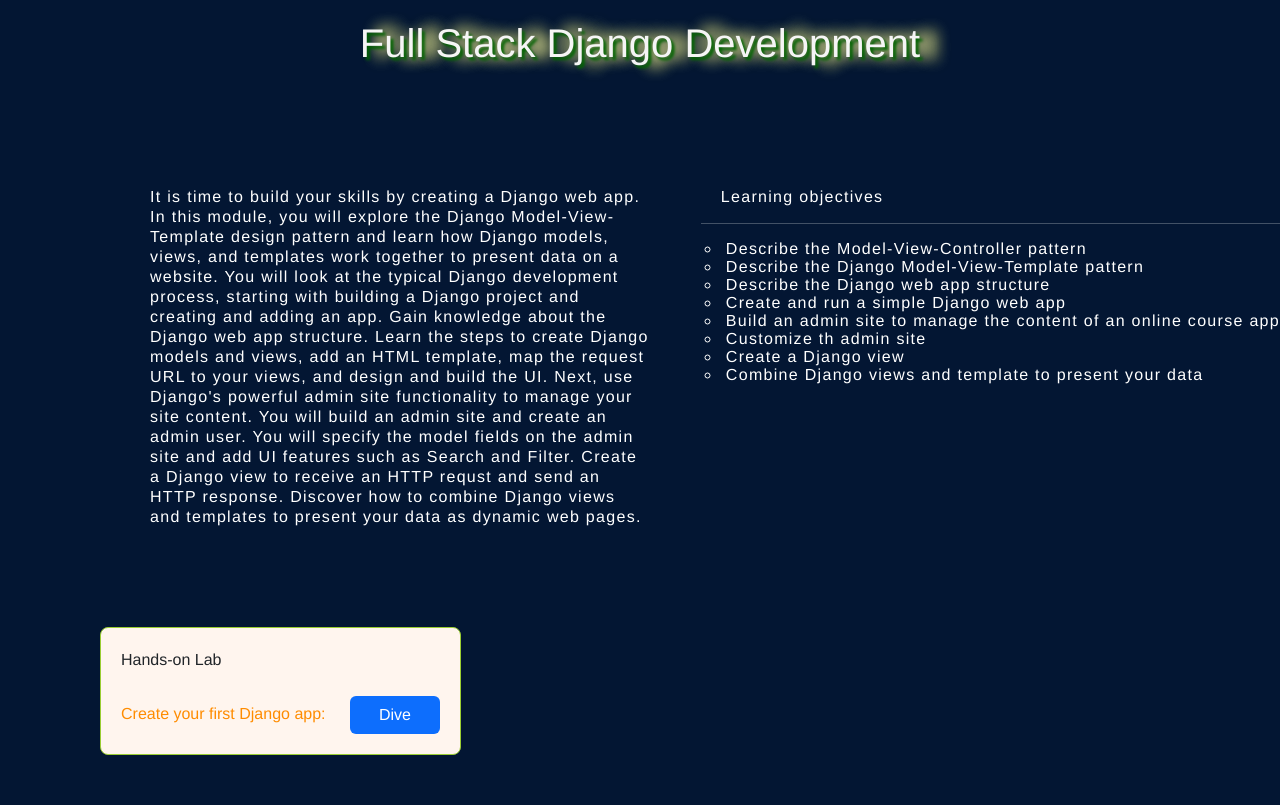
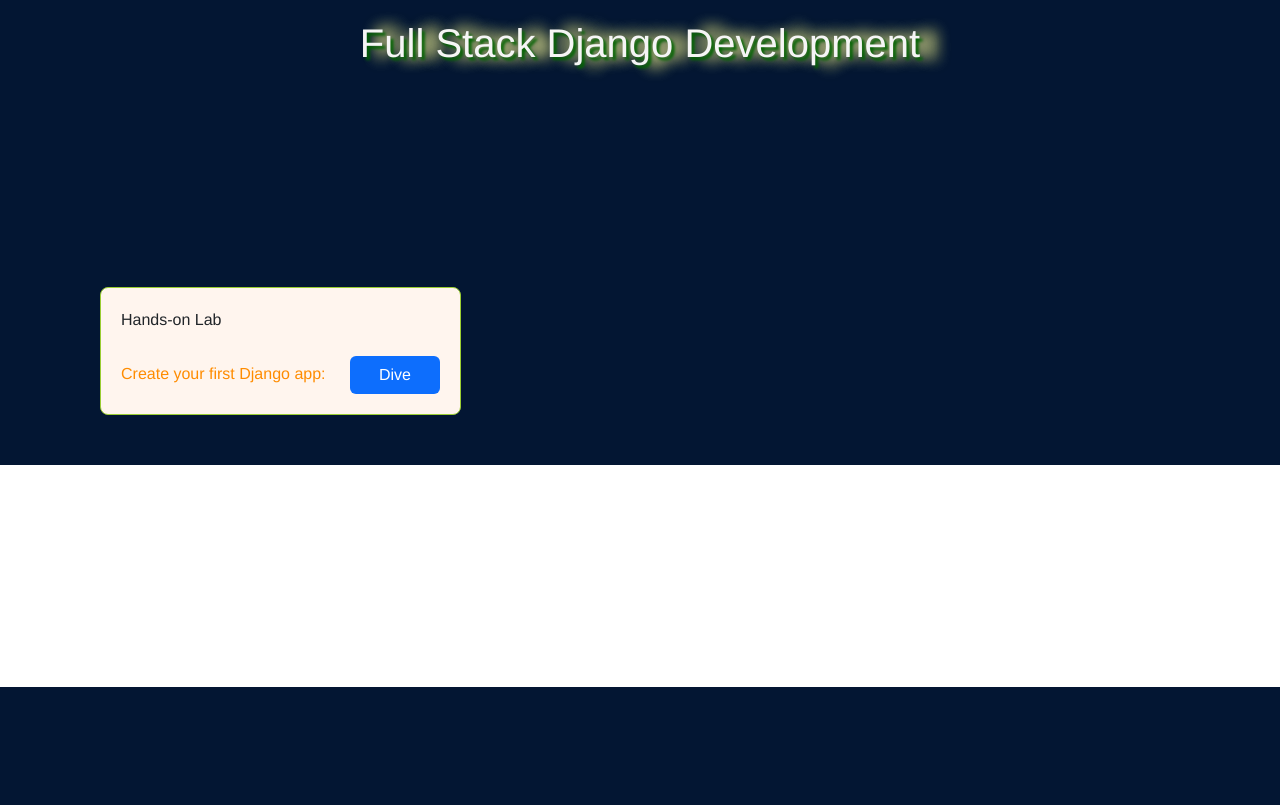
Before and after one commit to Kanatbek-AKA/Django-WebSite, a Django app: template example/templates/week3.html in a window 1280 px wide. Shown: the part 113-918 px from the top of the page. After the commit the page ends 800 px from the top, so only its background shows below. Run offline with Django 4.2, Linux system fonts and the light colour scheme; the template is opened without the code that fills it, so the values that code supplies are empty.

Commit message:
Update week3.html

```diff
--- a/example/templates/week3.html
+++ b/example/templates/week3.html
@@ -22,44 +22,10 @@
         </div>
         <div class="parag">
           <div class="left_parag">
-            It is time to build your skills by creating a Django web app. In
-            this module, you will explore the Django Model-View-Template design
-            pattern and learn how Django models, views, and templates work
-            together to present data on a website. You will look at the typical
-            Django development process, starting with building a Django project
-            and creating and adding an app. Gain knowledge about the Django web
-            app structure. Learn the steps to create Django models and views,
-            add an HTML template, map the request URL to your views, and design
-            and build the UI. Next, use Django's powerful admin site
-            functionality to manage your site content. You will build an admin
-            site and create an admin user. You will specify the model fields on
-            the admin site and add UI features such as Search and Filter. Create
-            a Django view to receive an HTTP requst and send an HTTP response.
-            Discover how to combine Django views and templates to present your
-            data as dynamic web pages.
+
           </div>
           <div lass="right_parag">
-            <span class="list-title">Learning objectives</span>
-            <hr />
-            <span class="list-text"
-              >Describe the Model-View-Controller pattern</span
-            >
-            <span class="list-text"
-              >Describe the Django Model-View-Template pattern</span
-            >
-            <span class="list-text">Describe the Django web app structure</span>
-            <span class="list-text"
-              >Create and run a simple Django web app</span
-            >
-            <span class="list-text"
-              >Build an admin site to manage the content of an online course
-              app</span
-            >
-            <span class="list-text">Customize th admin site</span>
-            <span class="list-text">Create a Django view</span>
-            <span class="list-text"
-              >Combine Django views and template to present your data</span
-            >
+
           </div>
         </div>
         <div class="practice">
@@ -79,38 +45,6 @@
               >
             </button>
           </div>
-          <!-- {% comment %} <div class="rounded-3 handson-lab">
-            Hands-on Lab
-            <br />
-            <br />
-            <span class="lab-text">Django admin: </span>
-            <button class="btn bg-primary">
-              <a
-                class="p-3 text-white"
-                id="handson-exercise"
-                rel="noopener noreferrer"
-                target="_blank"
-                href="{% url 'home' %}"
-                >Dive</a
-              >
-            </button>
-          </div>
-          <div class="rounded-3 handson-lab">
-            Hands-on Lab
-            <br />
-            <br />
-            <span class="lab-text">Views and Templates: </span>
-            <button class="btn bg-primary">
-              <a
-                class="p-3 text-white"
-                id="handson-exercise"
-                rel="noopener noreferrer"
-                target="_blank"
-                href="{% url 'home' %}"
-                >Dive</a
-              >
-            </button>
-          </div> {% endcomment %} -->
         </div>
       </div>
     </div>
```
